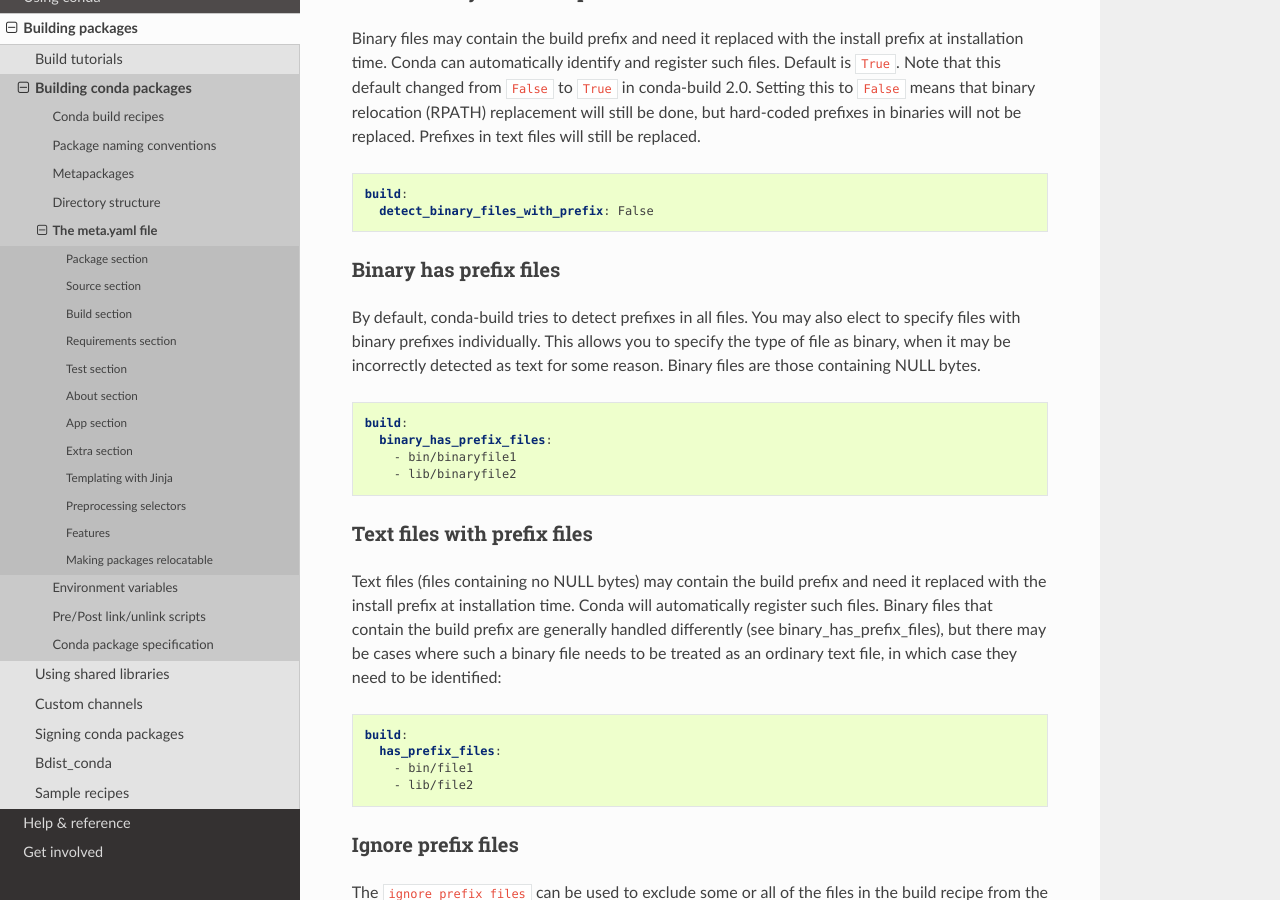
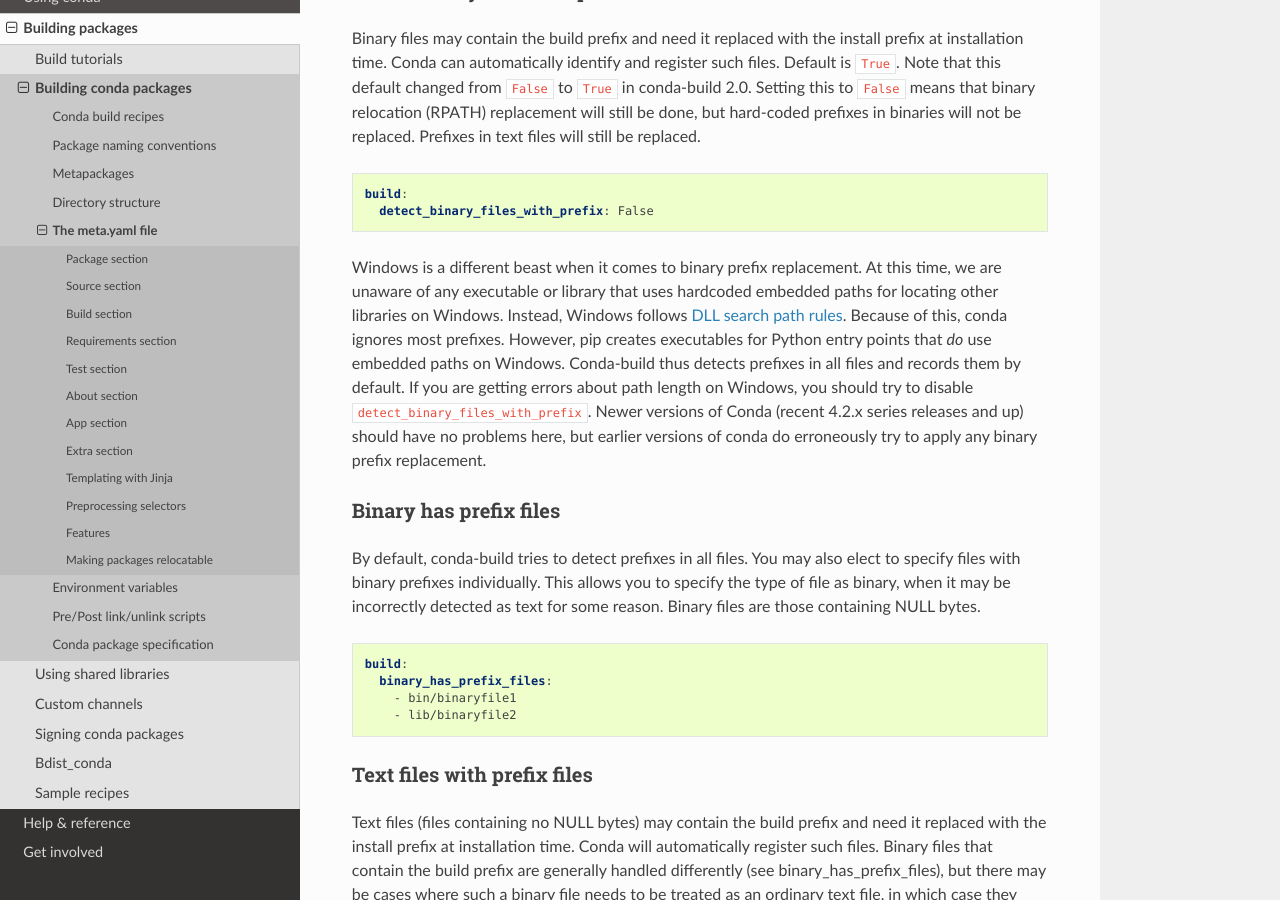
Before and after one commit to conda/conda-docs, a Sphinx documentation site: the page built from docs/source/building/meta-yaml.rst, in a window 1280 px wide and 900 px high, scrolled down 7289 px. Built offline with Sphinx 7.4.7 and the Read the Docs theme 2.0.0, drawn with Linux system fonts in a browser that asks for light colours.

Commit message:
document binary prefix replacement on win

```diff
--- a/docs/source/building/meta-yaml.rst
+++ b/docs/source/building/meta-yaml.rst
@@ -310,11 +310,26 @@
   build:
     detect_binary_files_with_prefix: False
 
+Windows is a different beast when it comes to binary prefix replacement. At this
+time, we are unaware of any executable or library that uses hardcoded embedded
+paths for locating other libraries on Windows. Instead, Windows follows `DLL
+search path rules <https://msdn.microsoft.com/en-us/library/7d83bc18.aspx>`_.
+Because of this, conda ignores most prefixes. However, pip creates executables
+for Python entry points that *do* use embedded paths on Windows. Conda-build
+thus detects prefixes in all files and records them by default. If you are
+getting errors about path length on Windows, you should try to disable
+``detect_binary_files_with_prefix``. Newer versions of Conda (recent 4.2.x
+series releases and up) should have no problems here, but earlier versions of
+conda do erroneously try to apply any binary prefix replacement.
+
 
 Binary has prefix files
 ~~~~~~~~~~~~~~~~~~~~~~~
 
-By default, conda-build tries to detect prefixes in all files.  You may also elect to specify files with binary prefixes individually.  This allows you to specify the type of file as binary, when it may be incorrectly detected as text for some reason.  Binary files are those containing NULL bytes.
+By default, conda-build tries to detect prefixes in all files. You may also
+elect to specify files with binary prefixes individually. This allows you to
+specify the type of file as binary, when it may be incorrectly detected as text
+for some reason. Binary files are those containing NULL bytes.
 
 .. code-block:: yaml
 
@@ -326,7 +341,12 @@
 Text files with prefix files
 ~~~~~~~~~~~~~~~~~~~~~~~~~~~~
 
-Text files (files containing no NULL bytes) may contain the build prefix and need it replaced with the install prefix at installation time.  Conda will automatically register such files.  Binary files that contain the  build prefix are generally handled differently (see binary_has_prefix_files), but there may be cases where such a binary file needs to be treated as an ordinary text file, in which case they need to be identified:
+Text files (files containing no NULL bytes) may contain the build prefix and
+need it replaced with the install prefix at installation time. Conda will
+automatically register such files. Binary files that contain the build prefix
+are generally handled differently (see binary_has_prefix_files), but there may
+be cases where such a binary file needs to be treated as an ordinary text file,
+in which case they need to be identified:
 
 .. code-block:: yaml
 
```
